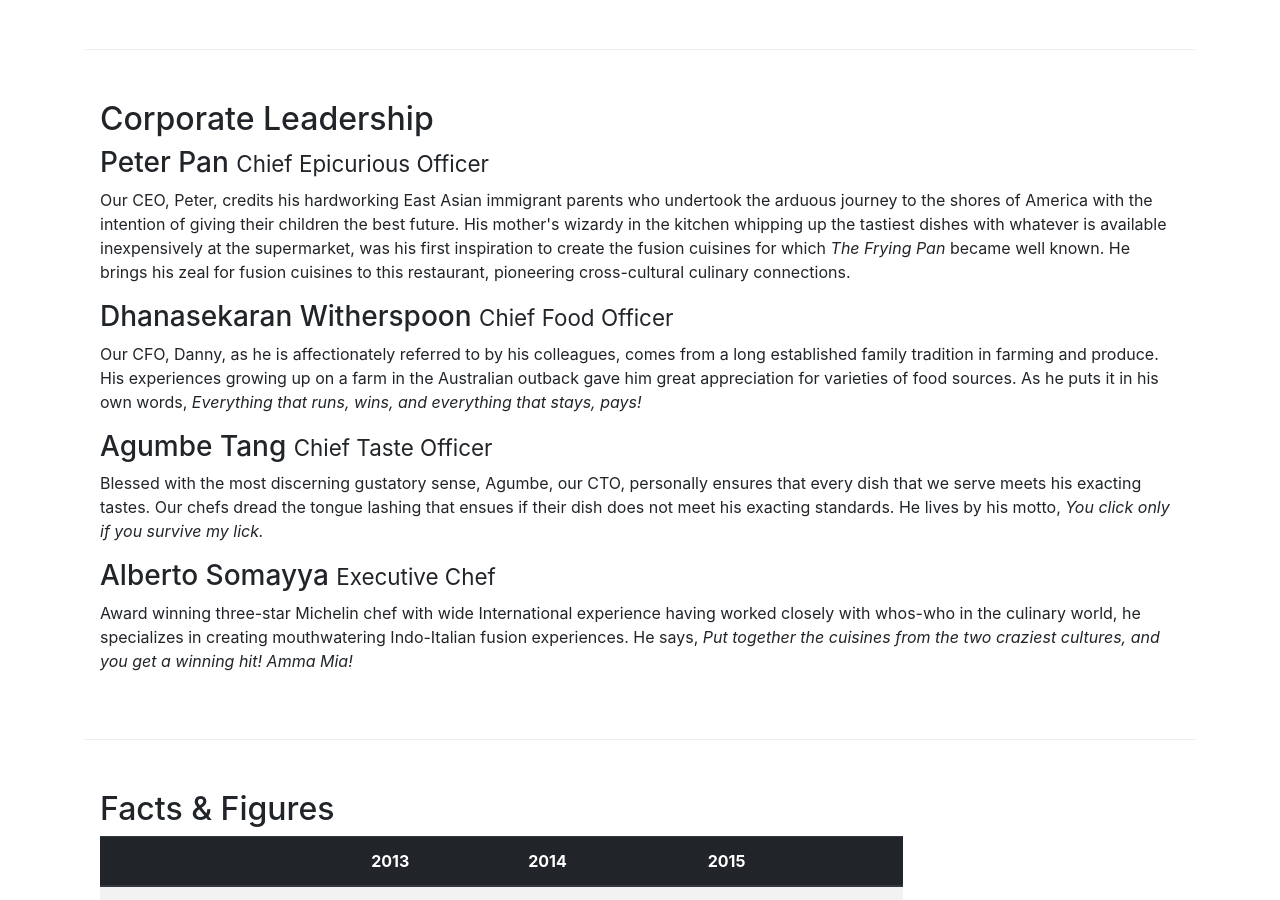
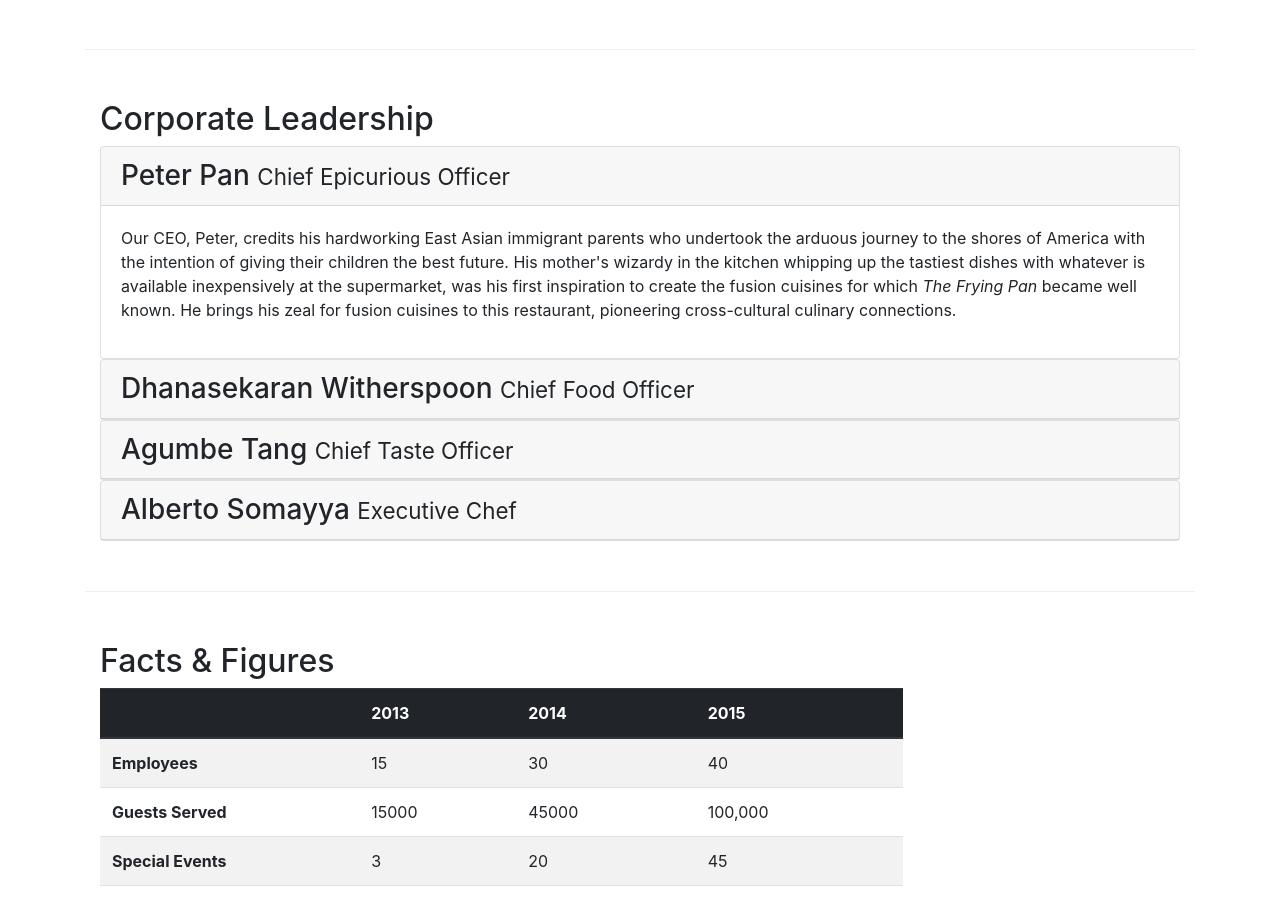
Before and after one commit to AparnaNallamalli/RestaurantProject, a website: page aboutus.html in a window 1280 px wide. Shown: the part 1138-2038 px from the top of the page. Drawn offline with nearby package versions, Linux system fonts and the light colour scheme.

Commit message:
accoridon

```diff
--- a/aboutus.html
+++ b/aboutus.html
@@ -98,24 +98,73 @@
 
         <div class="container">
             <div class="row row-content">
-                    <div class="col-12 col-sm-4 col-md ">
+
+                    <div class="col-12">
                 <h2>Corporate Leadership</h2>
-                <h3>Peter Pan <small>Chief Epicurious Officer</small></h3>
-               <div class="d-none d-lg-block">
-                <p>Our CEO, Peter, credits his hardworking East Asian immigrant parents who undertook the arduous journey to the shores of America with the intention of giving their children the best future. His mother's wizardy in the kitchen whipping up the tastiest dishes with whatever is available inexpensively at the supermarket, was his first inspiration to create the fusion cuisines for which <em>The Frying Pan</em> became well known. He brings his zeal for fusion cuisines to this restaurant, pioneering cross-cultural culinary connections.</p>
-            </div>
-                <h3>Dhanasekaran Witherspoon <small>Chief Food Officer</small></h3>
-                <div class="d-none d-lg-block">
-                <p>Our CFO, Danny, as he is affectionately referred to by his colleagues, comes from a long established family tradition in farming and produce. His experiences growing up on a farm in the Australian outback gave him great appreciation for varieties of food sources. As he puts it in his own words, <em>Everything that runs, wins, and everything that stays, pays!</em></p>
-            </div>
-                <h3>Agumbe Tang <small>Chief Taste Officer</small></h3>
-                <div class="d-none d-lg-block">
-                <p>Blessed with the most discerning gustatory sense, Agumbe, our CTO, personally ensures that every dish that we serve meets his exacting tastes. Our chefs dread the tongue lashing that ensues if their dish does not meet his exacting standards. He lives by his motto, <em>You click only if you survive my lick.</em></p>
-            </div>
-                <h3>Alberto Somayya <small>Executive Chef</small></h3>
-                <div class="d-none d-lg-block">
-                <p>Award winning three-star Michelin chef with wide International experience having worked closely with whos-who in the culinary world, he specializes in creating mouthwatering Indo-Italian fusion experiences. He says, <em>Put together the cuisines from the two craziest cultures, and you get a winning hit! Amma Mia!</em></p>
-            </div>
+                 <div id=accordion>
+
+                        <div class="card">
+                                <div class="card-header" role="tab" id="peterhead">
+                                <h3 class="mb-0">
+                                    <a data-toggle="collapse" data-target="#peter">
+                                    Peter Pan <small>Chief Epicurious Officer</small>
+                                    </a>
+                                </h3>
+                                </div>
+                                <div class="collapse show" id="peter" data-parent="#accordion">
+                                    <div class="card-body">
+                                            <p class="d-none d-sm-block">Our CEO, Peter, credits his hardworking East Asian immigrant parents who undertook the arduous journey to the shores of America with the intention of giving their children the best future. His mother's wizardy in the kitchen whipping up the tastiest dishes with whatever is available inexpensively at the supermarket, was his first inspiration to create the fusion cuisines for which <em>The Frying Pan</em> became well known. He brings his zeal for fusion cuisines to this restaurant, pioneering cross-cultural culinary connections.</p>
+                                        </div>
+
+                                </div>
+                            </div>
+                            <div class="card">
+                                    <div class="card-header" role="tab" id="dannyhead">
+                                    <h3 class="mb-0">
+                                        <a class="collapsed" data-toggle="collapse" data-target="#danny">
+                                        Dhanasekaran Witherspoon <small>Chief Food Officer</small>
+                                        </a>
+                                    </h3>
+                                </div>
+                                <div class="collapse" id="danny" data-parent="#accordion">
+                                    <div class="card-body">
+                                            <p class="d-none d-sm-block">Our CFO, Danny, as he is affectionately referred to by his colleagues, comes from a long established family tradition in farming and produce. His experiences growing up on a farm in the Australian outback gave him great appreciation for varieties of food sources. As he puts it in his own words, <em>Everything that runs, wins, and everything that stays, pays!</em></p>
+                                        </div>
+
+                                </div>
+                            </div>
+                            <div class="card">
+                                    <div class="card-header" role="tab" id="agumbehead">
+                                    <h3 class="mb-0">
+                                        <a class="collapsed" data-toggle="collapse" data-target="#agumbe">
+                                        Agumbe Tang <small>Chief Taste Officer</small>
+                                        </a>
+                                    </h3>
+                                </div>
+                                <div class="collapse" id="agumbe" data-parent="#accordion">
+                                    <div class="card-body">
+                                            <p class="d-none d-sm-block">Blessed with the most discerning gustatory sense, Agumbe, our CTO, personally ensures that every dish that we serve meets his exacting tastes. Our chefs dread the tongue lashing that ensues if their dish does not meet his exacting standards. He lives by his motto, <em>You click only if you survive my lick.</em></p>
+
+                                        </div>
+
+                                </div>
+                            </div>
+                            <div class="card">
+                                    <div class="card-header" role="tab" id="albertohead">
+                                    <h3 class="mb-0">
+                                        <a class="collapsed" data-toggle="collapse" data-target="#alberto">
+                                        Alberto Somayya <small>Executive Chef</small>
+                                        </a>
+                                    </h3>
+                                </div>
+                                <div class="collapse" id="alberto" data-parent="#accordion">
+                                    <div class="card-body">
+                                            <p class="d-none d-sm-block">Award winning three-star Michelin chef with wide International experience having worked closely with whos-who in the culinary world, he specializes in creating mouthwatering Indo-Italian fusion experiences. He says, <em>Put together the cuisines from the two craziest cultures, and you get a winning hit! Amma Mia!</em></p>
+                                        </div>
+
+                                </div>
+                            </div>
+        </div>
         </div>
             </div>
             <div class="row row-content">
@@ -211,6 +260,10 @@
     <script src="node_modules/jquery/dist/jquery.slim.min.js"></script>
     <script src="node_modules/popper.js/dist/umd/popper.min.js"></script>
     <script src="node_modules/bootstrap/dist/js/bootstrap.min.js"></script>
+    <script	src="node_modules/jquery/dist/jquery.min.js"></script>
+<script	src="node_modules/tether/dist/js/tether.min.js"></script>
+<script	src="node_modules/bootstrap/dist/js/bootstrap.min.js"></script>
+
 </body>
 
 </html>
--- a/styles/style.css
+++ b/styles/style.css
@@ -33,3 +33,9 @@ body{
 .navbar-dark {
      background-color: #512DA8;
 }
+.tab-content {
+    border-left: 1px solid #ddd;
+    border-right: 1px solid #ddd;
+    border-bottom: 1px solid #ddd;
+    padding: 10px;
+}
```
